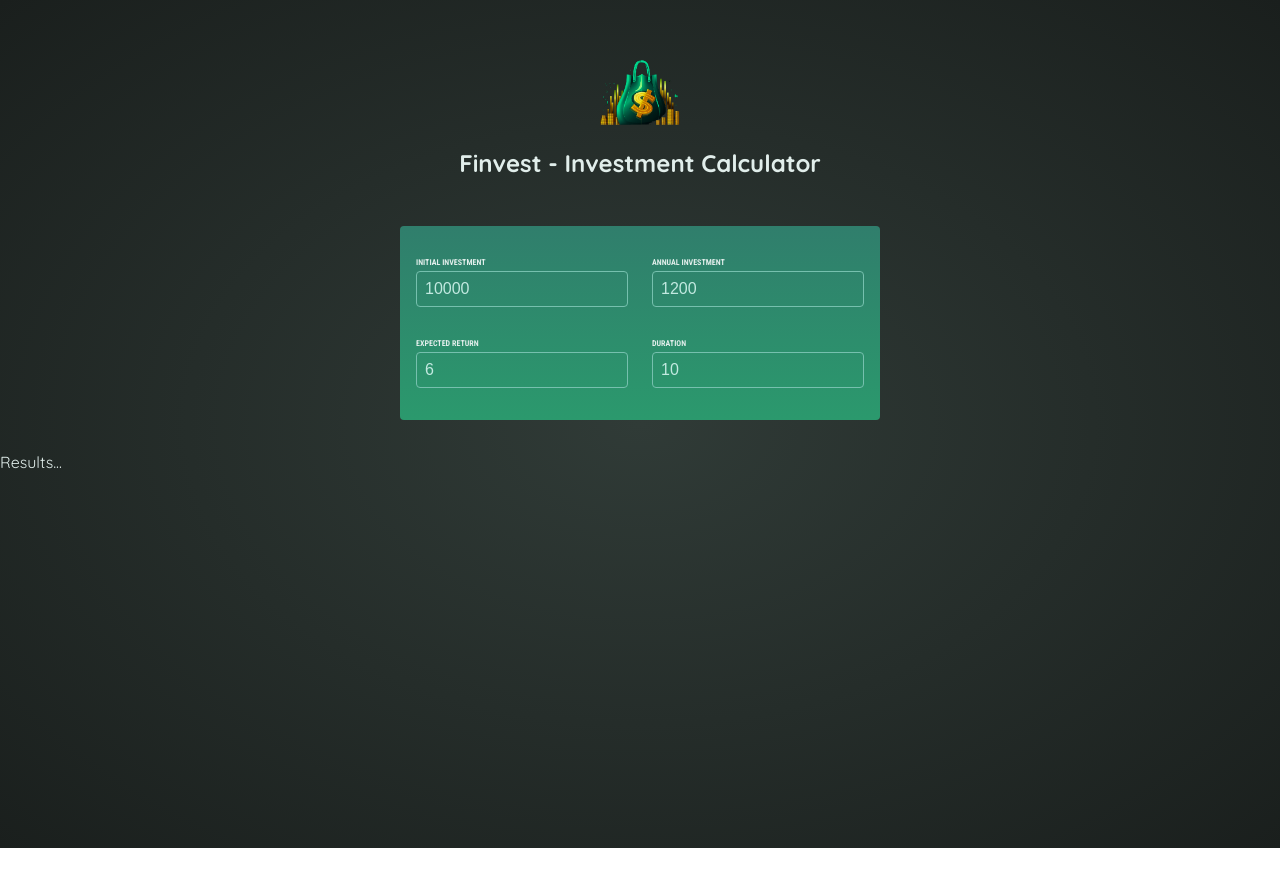
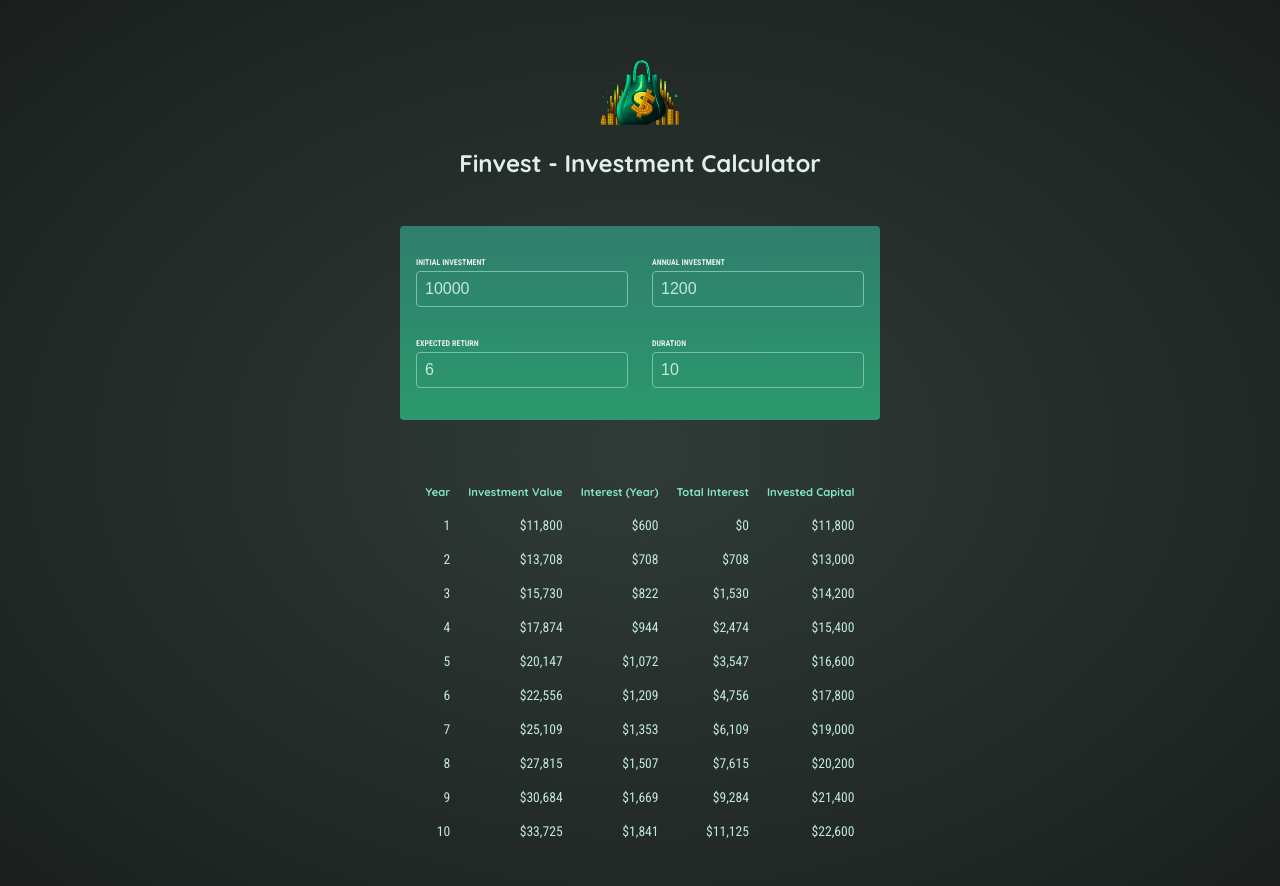
Before and after one commit to ashish0kumar/Finvest, a React (Vite) app: page / in a window 1280 px wide. Shown: the top 886 px of the page. Before the commit the page ends 848 px from the top, so only its background shows below. Built offline with nearby package versions, Linux system fonts and the light colour scheme.

Commit message:
added resultsData in the results component

```diff
--- a/src/components/Results.jsx
+++ b/src/components/Results.jsx
@@ -1,8 +1,34 @@
-import {calculateInvestmentResults} from "../util/investment";
+import { calculateInvestmentResults, formatter } from "../util/investment";
 
 export default function Results({ input }) {
     const resultsData = calculateInvestmentResults(input);
-    console.log(resultsData);
+    const initialInvestment = resultsData[0].valueEndOfYear -resultsData[0].annualInvestment;
 
-    return <p>Results...</p>
+    return (
+        <table id="result">
+            <thead>
+                <tr>
+                    <th>Year</th>
+                    <th>Investment Value</th>
+                    <th>Interest (Year)</th>
+                    <th>Total Interest</th>
+                    <th>Invested Capital</th>
+                </tr>
+            </thead>
+            <tbody>
+                {resultsData.map(yearData => {
+                    const totalInterest = yearData.valueEndOfYear - yearData.annualInvestment * yearData.year - initialInvestment;
+                    const totalAmountInvested = yearData.valueEndOfYear - totalInterest;
+
+                    return <tr key={yearData.year}>
+                        <td>{yearData.year}</td>
+                        <td>{formatter.format(yearData.valueEndOfYear)}</td>
+                        <td>{formatter.format(yearData.interest)}</td>
+                        <td>{formatter.format(totalInterest)}</td>
+                        <td>{formatter.format(totalAmountInvested)}</td>
+                    </tr>
+                })}
+            </tbody>
+        </table>
+    );
 }
```
